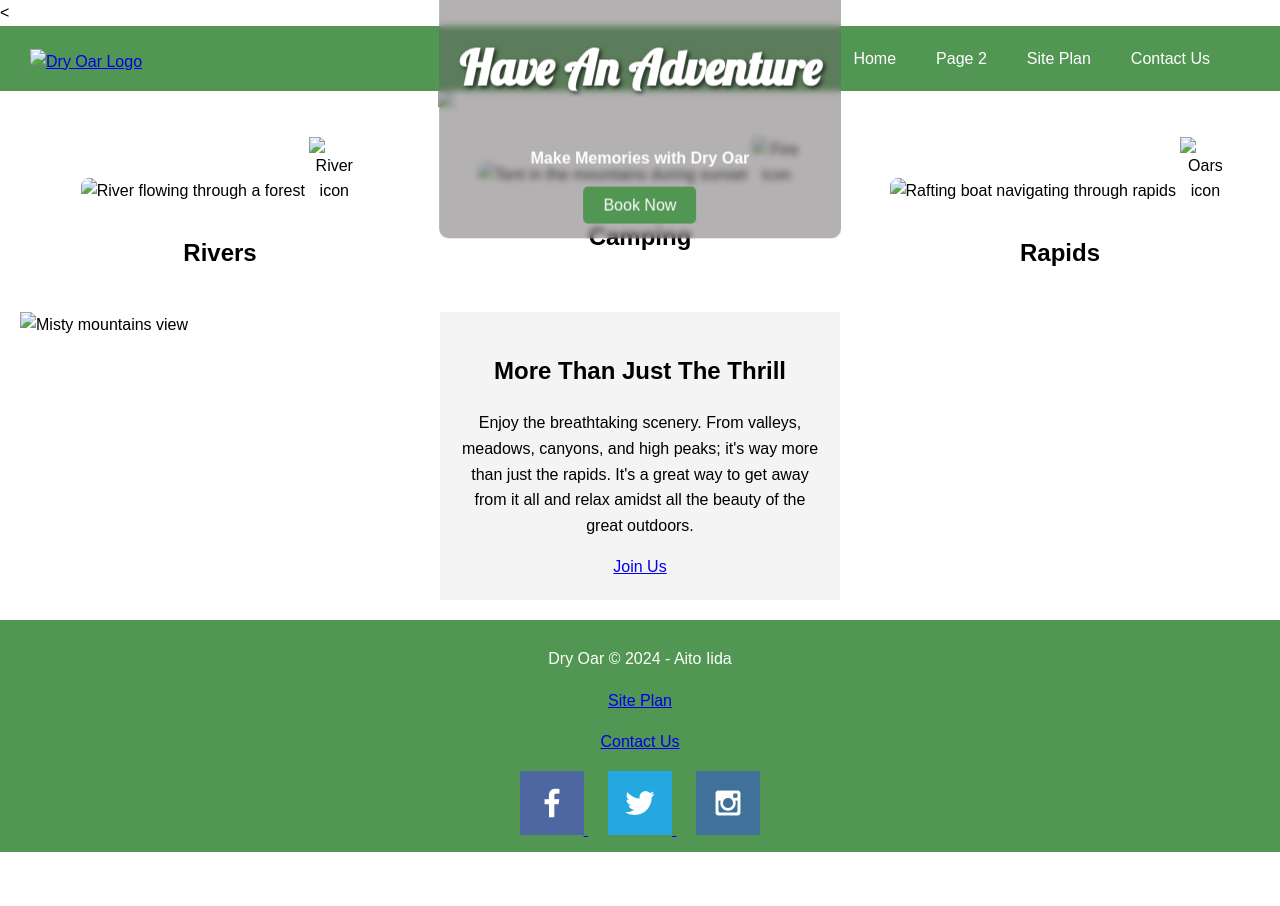
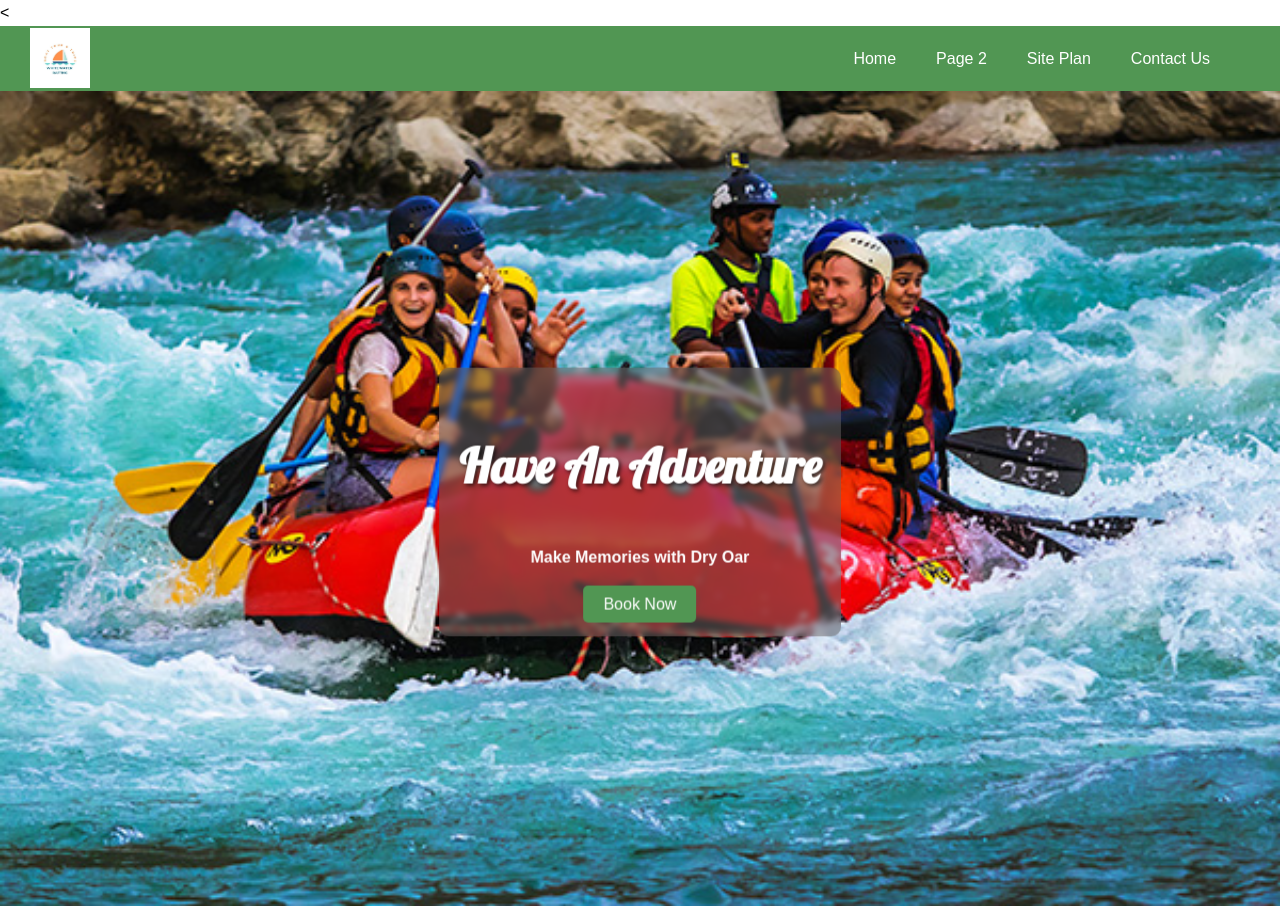
Before and after one commit to kaimanaaito/wwr, a plain HTML site: page index.html in a window 1280 px wide. Shown: the top 906 px of the page. Before the commit the page ends 852 px from the top, so only its background shows below. Drawn offline with Linux system fonts and the light colour scheme; files whose address does not match are found by name; a web font is replaced by a local one.

Commit message:
Update index.html

```diff
--- a/index.html
+++ b/index.html
@@ -11,7 +11,7 @@
 <body>
     <header>
         <a id="logo_link" href="index.html">
-            <img class="logo" src="images/logo.jpg" alt="Dry Oar Logo">
+            <img class="logo" src="logo.jpg" alt="Dry Oar Logo">
         </a>
         <nav>
             <a href="index.html">Home</a>
@@ -22,7 +22,7 @@
     </header>
     <div id="hero">
         <div id="hero-box">
-            <img id="hero-img" src="images/rafting17_600.jpg" alt="People enjoying white water rafting in a scenic location">
+            <img id="hero-img" src="rafting17_600.jpg" alt="People enjoying white water rafting in a scenic location">
         </div>
         <section id="hero-msg">
             <h1 class="home-title">Have An Adventure</h1>
@@ -34,22 +34,22 @@
     </div>
     <main class="home-grid">
         <section class="rivers-card">
-            <img class="card-img" src="images/rafting8_600.jpg" alt="River flowing through a forest">
-            <img class="icon" src="images/river_icon.png" alt="River icon">
+            <img class="card-img" src="rafting8_600.jpg" alt="River flowing through a forest">
+            <img class="icon" src="river_icon.png" alt="River icon">
             <h2>Rivers</h2>
         </section>
         <section class="camping-card">
-            <img class="card-img" src="images/camping.jpg" alt="Tent in the mountains during sunset">
-            <img class="icon" src="images/fire_icon.png" alt="Fire icon">
+            <img class="card-img" src="camping.jpg" alt="Tent in the mountains during sunset">
+            <img class="icon" src="fire_icon.png" alt="Fire icon">
             <h2>Camping</h2>
         </section>
         <section class="rapids-card">
-            <img class="card-img" src="images/rafting54_1024.jpg" alt="Rafting boat navigating through rapids">
-            <img class="icon" src="images/oars.png" alt="Oars icon">
+            <img class="card-img" src="rafting54_1024.jpg" alt="Rafting boat navigating through rapids">
+            <img class="icon" src="oars.png" alt="Oars icon">
             <h2>Rapids</h2>
         </section>
         <div>
-            <img class="mountains" src="images/mountains.jpg" alt="Misty mountains view">
+            <img class="mountains" src="mountains.jpg" alt="Misty mountains view">
         </div>
         <section class="msg">
             <h2>More Than Just The Thrill</h2>
```
